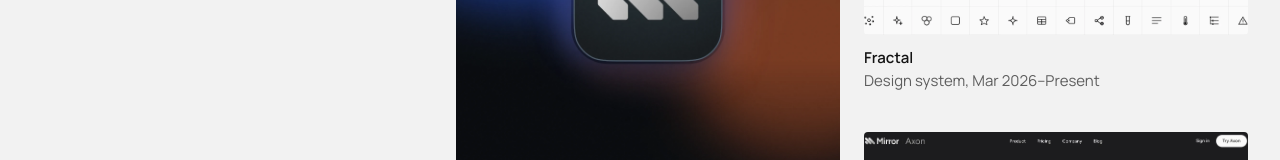
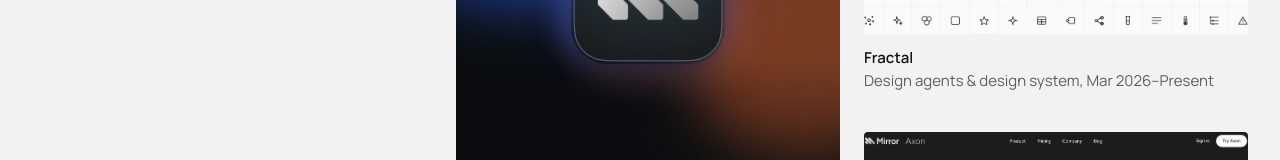
Before and after one commit to JamesZXie/portfolio-3, a Next.js app in the folder frontend/: page / in a window 1280 px wide. Shown: the part 285-445 px from the top of the page. Built offline with nearby package versions, Linux system fonts and the light colour scheme.

Commit message:
Rename Fractal's category to Design agents & design system
Co-Authored-By: Claude Opus 5.5 (1M context) <noreply@anthropic.com>
Claude-Session: https://claude.ai/code/session_01VBdshD3nLh9HTCjfryDnoT

```diff
--- a/frontend/src/content/work/fractal.js
+++ b/frontend/src/content/work/fractal.js
@@ -5,7 +5,7 @@ const study = {
     'A design system written for an AI agent to read. Fractal turns design decisions into routed evidence that Axon loads before it builds an interface, a chart or a report, then ships the result as React components, an icon set and a test bench that scores what the agent makes.',
   role: 'Design and engineering',
   year: '2026',
-  category: 'Design system',
+  category: 'Design agents & design system',
   period: 'Mar 2026–Present',
   team: 'Solo lead at Mirror Physics, with a teammate on data visualization',
   timeline: '2026, ongoing',
```
